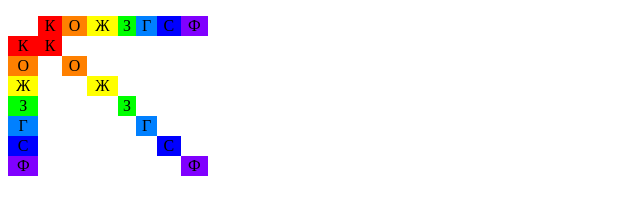
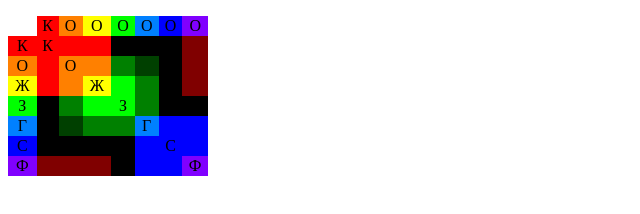
Before and after one commit to mechiko/htmlTest, a plain HTML site: page index.html in a window 1280 px wide. Shown: the whole page, without its empty margins (0-640 px from the left). Drawn offline with Linux system fonts and the light colour scheme.

Commit message:
Update index.html

```diff
--- a/index.html
+++ b/index.html
@@ -2,6 +2,57 @@
 <head>
   <meta http-equiv="content-type" content="text/html; charset=utf-8" />
 </head>
+<style type="text/css">
+    .kk {
+        background-image: linear-gradient(0deg, rgba(255, 0, 0, 1), rgba(255, 0, 0, 1));
+    }
+    .k {
+        background-blend-mode: multiply;
+        background-color: rgba(255, 0, 0, 1);
+    }
+    .oo {
+        background-image: linear-gradient(0deg, rgba(255,128,0,1), rgba(255,128,0,1));
+    }
+    .o {
+        background-blend-mode: multiply;
+        background-color: rgba(255,128,0,1);
+    }
+    .jj {
+        background-image: linear-gradient(0deg, rgba(255,255,0,1), rgba(255,255,0,1));
+    }
+    .j {
+        background-blend-mode: multiply;
+        background-color: rgba(255,255,0,1);
+    }
+    .zz {
+        background-image: linear-gradient(0deg, rgba(0,255,0,1), rgba(0,255,0,1));
+    }
+    .z {
+        background-blend-mode: multiply;
+        background-color: rgba(0,255,0,1);
+    }
+    .gg {
+        background-image: linear-gradient(0deg, rgba(0,128,255,1), rgba(0,128,255,1));
+    }
+    .g {
+        background-blend-mode: multiply;
+        background-color: rgba(0,128,255,1);
+    }
+    .ss {
+        background-image: linear-gradient(0deg, rgba(0,0,255,1), rgba(0,0,255,1));
+    }
+    .s {
+        background-blend-mode: multiply;
+        background-color: rgba(0,0,255,1);
+    }
+    .ff {
+        background-image: linear-gradient(0deg, rgba(128,0,255,1), rgba(128,0,255,1));
+    }
+    .f {
+        background-blend-mode: multiply;
+        background-color: rgba(128,0,255,1);
+    }
+</style>
 <body>
     <table class="text-sm" style="border-collapse:collapse;margin-top: 1rem;width: 200px;" cellspacing="0">
         <col />
@@ -13,50 +64,85 @@
         <col />
         <col />
         <tbody style="text-align: center;">
-            <tr >
+            <tr class="" style="">
                 <td></td>
-                <td style="background-color: rgba(255, 0, 0, 1);">К</td>
-                <td style="background-color: rgba(255,128,0);">О</td>
-                <td style="background-color: rgba(255, 255, 0, 1);">Ж</td>
-                <td style="background-color: rgba(0, 255, 0, 1);">З</td>
-                <td style="background-color: rgba(0, 128, 255, 1);">Г</td>
-                <td style="background-color: rgba(0, 0, 255, 1);">С</td>
-                <td style="background-color: rgba(128, 0, 255, 1);">Ф</td>
+                <td class="k" style="">К</td>
+                <td class="o" style="">О</td>
+                <td class="j" style="">О</td>
+                <td class="z" style="">О</td>
+                <td class="g" style="">О</td>
+                <td class="s" style="">О</td>
+                <td class="f" style="">О</td>
             </tr>
             <tr>
-                <td style="background-color: rgba(255, 0, 0, 1);">К</td>
-                <td style="background-color: rgba(255, 0, 0, 1);">К</td>
+                <td class="k">К</td>
+                <td class="k">К</td>
+                <td class="o kk"></td>
+                <td class="j kk"></td>
+                <td class="z kk"></td>
+                <td class="g kk"></td>
+                <td class="s kk"></td>
+                <td class="f kk"></td>
             </tr>
             <tr>
-                <td style="background-color: rgba(255,128,0);">О</td>
-                <td></td>
-                <td style="background-color: rgba(255,128,0);">О</td>
-                <td></td>
+                <td class="o">О</td>
+                <td class="o kk"></td>
+                <td class="o">О</td>
+                <td class="oo j"></td>
+                <td class="oo z"></td>
+                <td class="oo g"></td>
+                <td class="oo s"></td>
+                <td class="oo f"></td>
             </tr>
             <tr>
-                <td style="background-color: rgba(255, 255, 0, 1);">Ж</td>
-                <td colspan="2"></td>
-                <td style="background-color: rgba(255, 255, 0, 1);">Ж</td>
+                <td class="j">Ж</td>
+                <td class="jj k"></td>
+                <td class="jj o"></td>
+                <td class="j">Ж</td>
+                <td class="jj z"></td>
+                <td class="jj g"></td>
+                <td class="jj s"></td>
+                <td class="jj f"></td>
             </tr>
             <tr>
-                <td style="background-color: rgba(0, 255, 0, 1);">З</td>
-                <td colspan="3"></td>
-                <td style="background-color: rgba(0, 255, 0, 1);">З</td>
+                <td class="z">З</td>
+                <td class="zz k"></td>
+                <td class="zz o"></td>
+                <td class="zz j"></td>
+                <td class="z">З</td>
+                <td class="zz g"></td>
+                <td class="zz s"></td>
+                <td class="zz f"></td>
             </tr>
             <tr>
-                <td style="background-color: rgba(0, 128, 255, 1);">Г</td>
-                <td colspan="4"></td>
-                <td style="background-color: rgba(0, 128, 255, 1);">Г</td>
+                <td class="g">Г</td>
+                <td class="gg k"></td>
+                <td class="gg o"></td>
+                <td class="gg j"></td>
+                <td class="gg z"></td>
+                <td class="g">Г</td>
+                <td class="gg s"></td>
+                <td class="gg f"></td>
             </tr>
             <tr>
-                <td style="background-color: rgba(0, 0, 255, 1);">С</td>
-                <td colspan="5"></td>
-                <td style="background-color: rgba(0, 0, 255, 1);">С</td>
+                <td class="s">С</td>
+                <td class="ss k"></td>
+                <td class="ss o"></td>
+                <td class="ss j"></td>
+                <td class="ss z"></td>
+                <td class="ss g"></td>
+                <td class="s">С</td>
+                <td class="ss f"></td>
             </tr>
             <tr>
-                <td style="background-color: rgba(128, 0, 255, 1);">Ф</td>
-                <td colspan="6"></td>
-                <td style="background-color: rgba(128, 0, 255, 1);">Ф</td>
+                <td class="f">Ф</td>
+                <td class="ff k"></td>
+                <td class="ff o"></td>
+                <td class="ff j"></td>
+                <td class="ff z"></td>
+                <td class="ff g"></td>
+                <td class="ff s"></td>
+                <td class="f">Ф</td>
             </tr>
         </tbody>
     </table>
```
